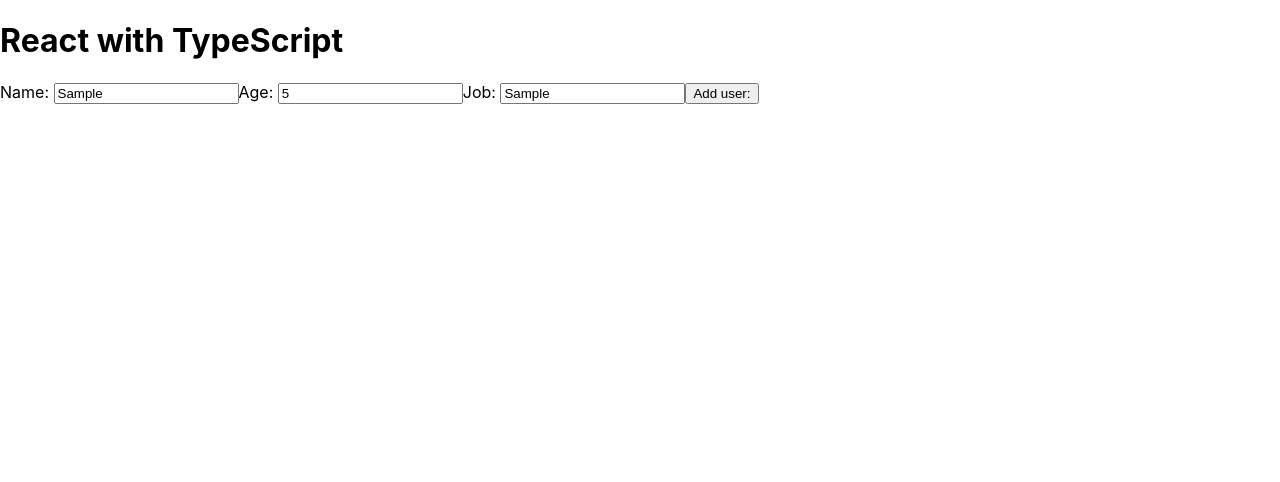
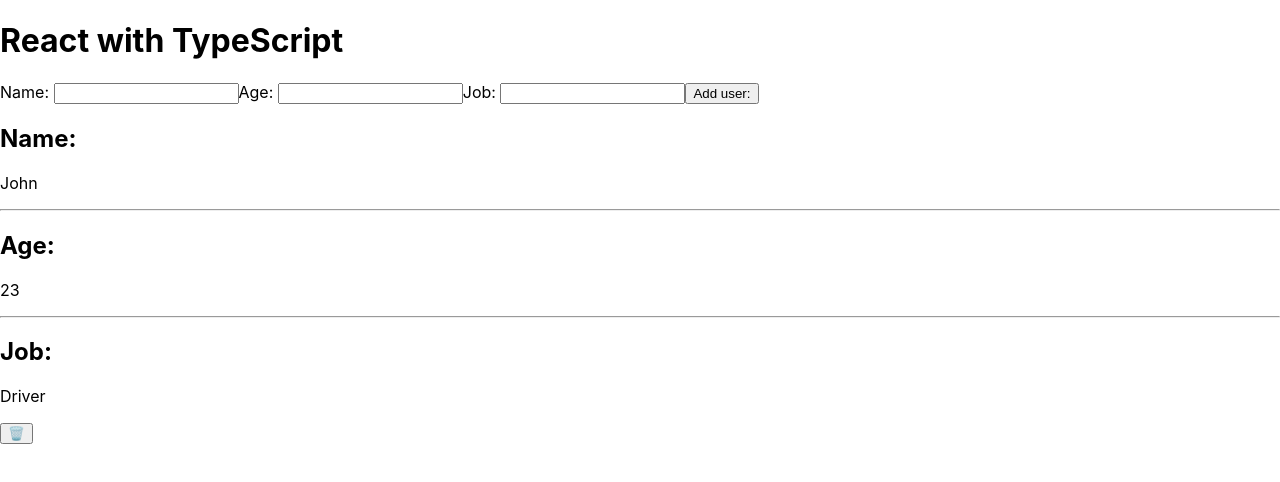
Before and after one commit to vicGeo/testing, a React (Create React App) app: page / in a window 1280 px wide. Both pictures are taken after typing "Sample", "5", "Sample" into the empty fields and a click on the button "Add user:". Shown: the top 482 px of the page. Built offline with nearby package versions, Linux system fonts and the light colour scheme.

Commit message:
add component User

```diff
--- a/src/App.tsx
+++ b/src/App.tsx
@@ -1,13 +1,11 @@
 import React, { useState } from 'react';
 import './App.css';
+import User, { UserInt } from './components/User';
+
 
 const App: React.FC = () => {
 
-  interface UserInt {
-    name: string
-    age: string
-    job: string
-  }
+
 
   interface AllUsersInt {
     currentUser: UserInt
@@ -18,7 +16,8 @@ const App: React.FC = () => {
     currentUser: {
       name: "",
       age: "",
-      job: ""
+      job: "",
+      deleteUser: () => { }
     },
     allUsers: []
   })
@@ -34,11 +33,45 @@ const App: React.FC = () => {
     })
   }
 
-  // console.log(usersState.currentUser);
+  const submitFormHandler = (e: React.SyntheticEvent): void => {
+    e.preventDefault();
 
-  const submitFormHandler = (e: React.SyntheticEvent) : void => {
-    e.preventDefault();
+    setUsersState({
+      currentUser: {
+        name: "",
+        age: "",
+        job: "",
+        deleteUser: () => { }
+
+      },
+      allUsers: [
+        ...usersState.allUsers,
+        usersState.currentUser
+      ]
+    })
   }
+
+  const deleteHandler = (index: number): void => {
+    const filterUsers = usersState.allUsers.filter((user, i) => {
+      return index !== i
+    })
+    setUsersState({
+      ...usersState,
+      allUsers: filterUsers
+    })
+  }
+
+
+  const allUSers = usersState.allUsers.map((user, i) => (
+    <User
+      key={i}
+      name={user.name}
+      age={user.age}
+      job={user.job}
+      deleteUser={() => deleteHandler(i)}
+    />
+  ))
+
 
 
   return (
@@ -71,6 +104,7 @@ const App: React.FC = () => {
 
         <button type="submit">Add user: </button>
       </form>
+      {allUSers}
     </div>
   );
 }
--- /dev/null
+++ b/src/components/User.tsx
@@ -0,0 +1,34 @@
+import React from 'react';
+import './User.css';
+
+
+export interface UserInt {
+    name: string
+    age: string
+    job: string
+    deleteUser: () => void
+}
+
+const User: React.FC<UserInt> = ({ name, age, job, deleteUser }) => {
+    return (
+        <div className="card">
+            <div className="row">
+                <h2>Name: </h2>
+                <p>John </p>
+            </div>
+            <hr />
+            <div className="row">
+                <h2>Age: </h2>
+                <p>23 </p>
+            </div>
+            <hr />
+            <div className="row">
+                <h2>Job: </h2>
+                <p>Driver </p>
+            </div>
+            <button className="deleteBtn" onClick={deleteUser}>🗑️</button>
+        </div>
+    )
+}
+
+export default User;
```
Also changed, not shown: src/components/User.css (added).
